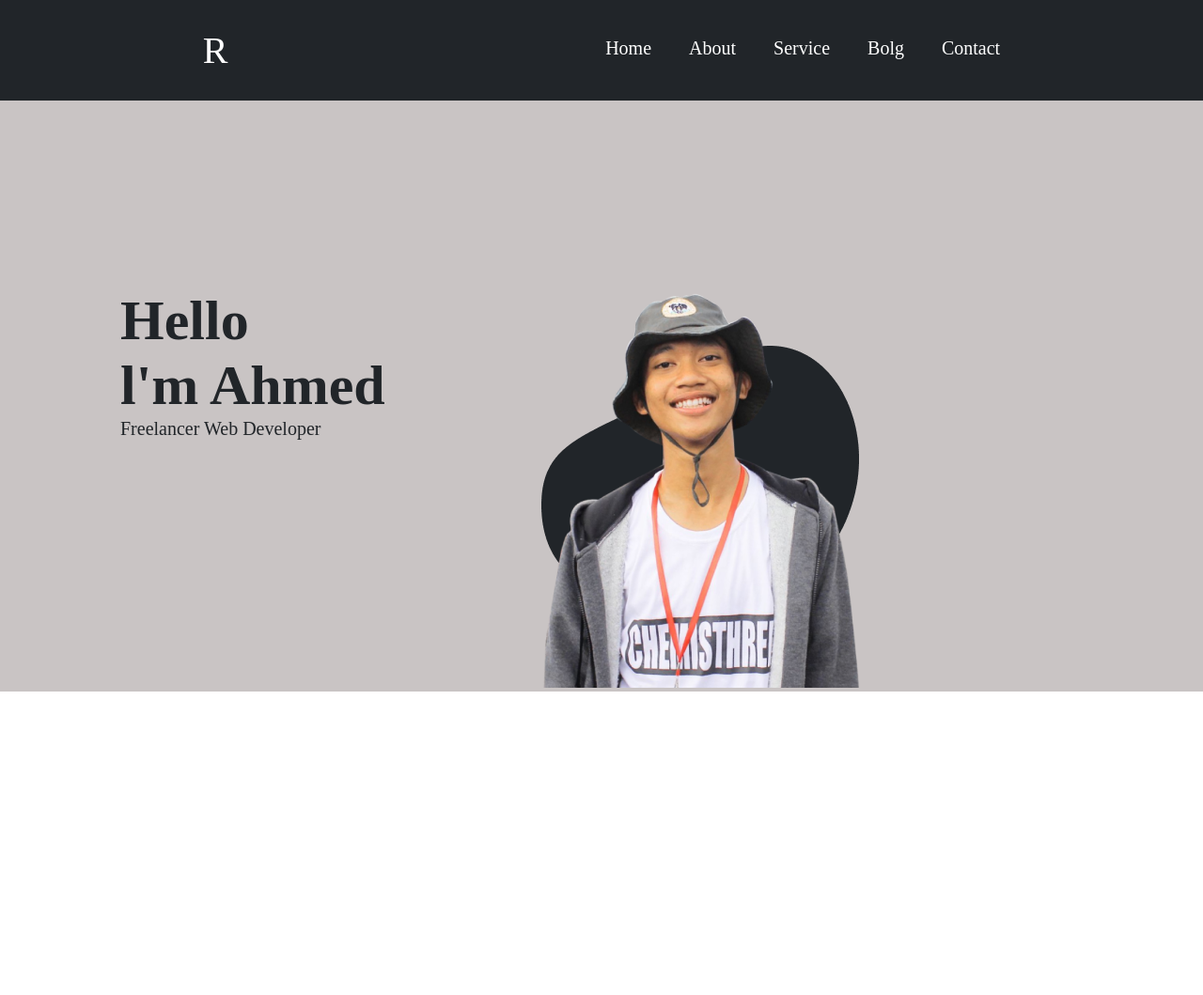
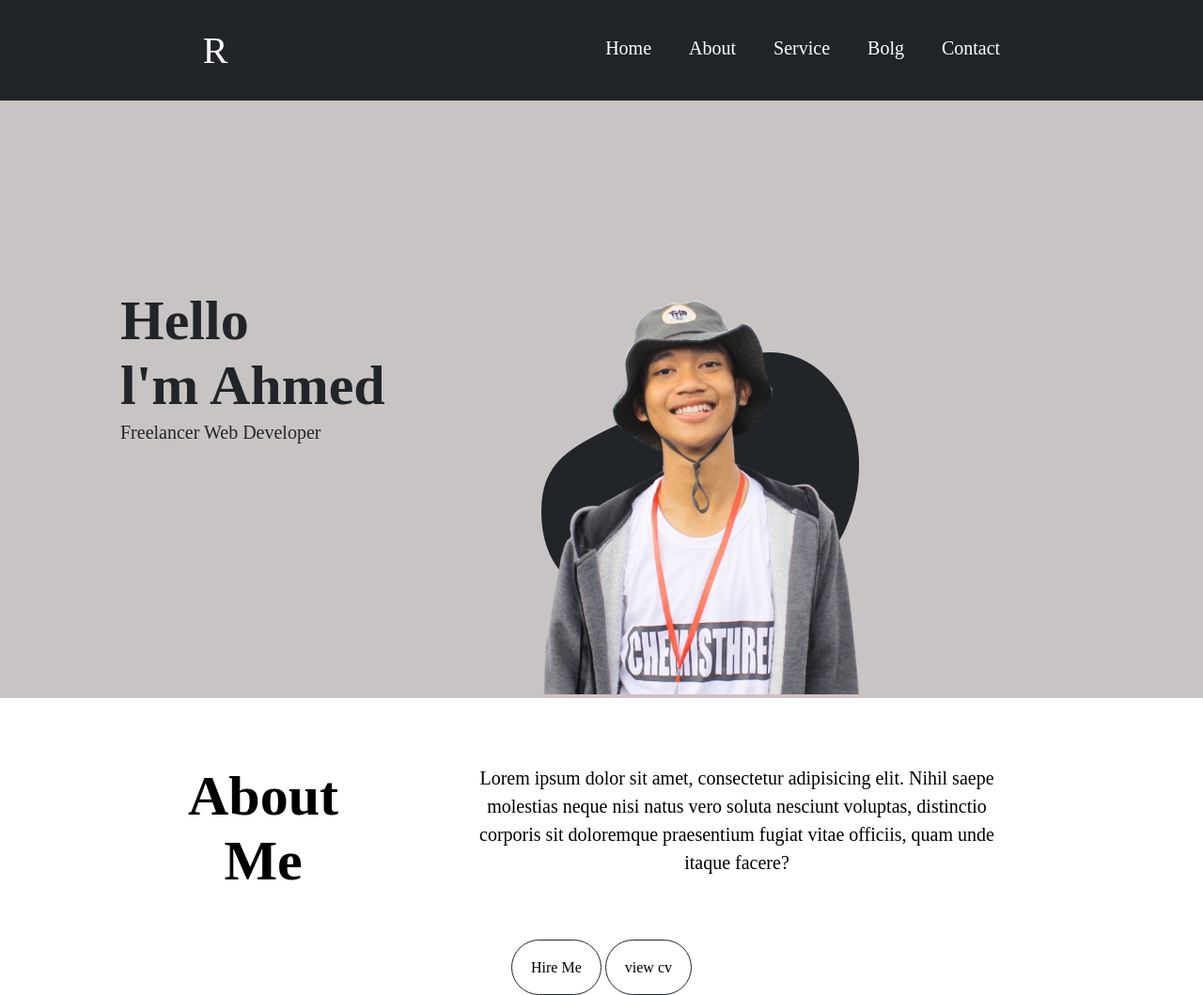
Before and after one commit to AhmedSamyEid/R, a plain HTML site: page index.html in a window 1280 px wide. Shown: the whole page at 94% size. Before the commit the page ends 800 px from the top, so only its background shows below. Drawn offline with Linux system fonts and the light colour scheme.

Commit message:
It is finished section about.

```diff
--- a/assets/style/main.css
+++ b/assets/style/main.css
@@ -8,7 +8,9 @@
   --dark-gunmetal: #212529;
   --platinum: #dee2e6;
 }
-
+html {
+  scroll-behavior: smooth;
+}
 .container {
   padding: 30px 15px;
   margin: auto;
@@ -99,7 +101,7 @@ label {
     z-index: 1;
     background-color: rgb(201, 196, 196);
   }
-  .user img  {
+  .user img {
     width: 60%;
   }
 }
@@ -111,13 +113,34 @@ label {
   background-color: rgb(201, 196, 196);
 }
 .user h1,
-p {
+.Freelancer {
   position: relative;
   color: var(--dark-gunmetal);
   font-size: 60px;
   top: 200px;
   margin-left: 10%;
 }
-.user p {
+.user p,
+.dolor {
   font-size: 20px;
+  line-height: 30px;
 }
+.about-us {
+  text-align: center;
+  padding: 70px 200px;
+  display: flex;
+  gap: 150px;
+}
+.about-us h2 {
+  font-size: 60px;
+}
+.view {
+  text-align: center;
+}
+.view a {
+  padding: 20px;
+  text-decoration: none;
+  border:  solid 1px #212529;
+  color: #000;
+  border-radius: 50px;
+}
--- a/index.html
+++ b/index.html
@@ -42,10 +42,31 @@
             Hello <br />
             l'm Ahmed
           </h1>
-          <p>Freelancer Web Developer</p>
+          <p class="Freelancer">Freelancer Web Developer</p>
         </div>
         <img src="assets/images/user.webp" alt="user" />
       </div>
     </section>
+    <section class="about" id="about">
+      <div class="about-us">
+        <h2>
+          About<br />
+          Me
+        </h2>
+        <p class="dolor">
+          Lorem ipsum dolor sit amet, consectetur adipisicing elit. Nihil
+          saepe<br />
+          molestias neque nisi natus vero soluta nesciunt voluptas,
+          distinctio<br />
+          corporis sit doloremque praesentium fugiat vitae officiis, quam
+          unde<br />
+          itaque facere?
+        </p>
+      </div>
+      <div class="view">
+        <a href="#">Hire Me</a>
+        <a href="#">view cv</a>
+      </div>
+    </section>
   </body>
 </html>
```
